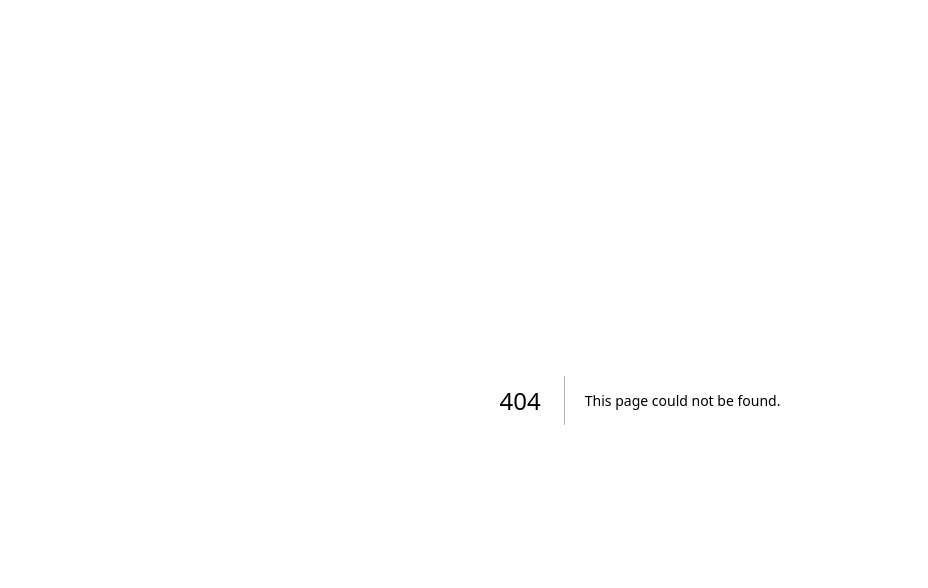
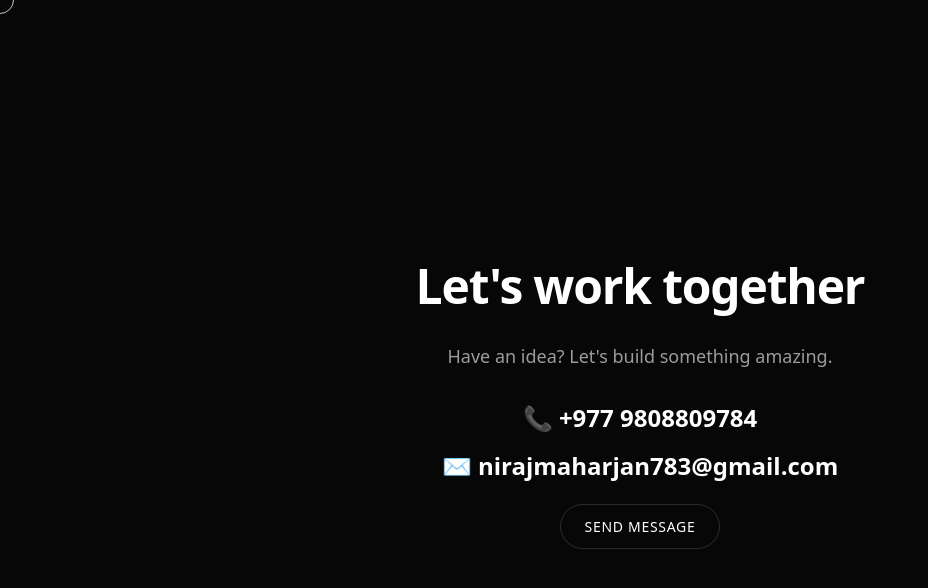
Before and after one commit to nirajmaharjan783/Landing-Page, a Next.js app: page /contact in a window 1280 px wide. Before the commit this address had no page. Shown: the top 588 px of the page, without its empty margins (0-928 px from the left). Built offline with nearby package versions, Linux system fonts and the light colour scheme.

Commit message:
Added page.tsx for contact info

```diff
--- /dev/null
+++ b/app/contact/page.tsx
@@ -0,0 +1,48 @@
+
+export default function ContactPage() {
+    return (
+        <div className="min-h-screen flex items-center justify-center px-6">
+
+            <div className="text-center space-y-8">
+
+                <h1 className="text-5xl font-bold tracking-tight">
+                    Let&apos;s work together
+                </h1>
+
+                <p className="text-[var(--muted)] text-lg">
+                    Have an idea? Let&apos;s build something amazing.
+                </p>
+
+                <div className="space-y-4">
+
+                    <a
+                        href="tel:+9779808809784"
+                        className="block text-2xl font-semibold transition hover:scale-105"
+                    >
+                        📞 +977 9808809784
+                    </a>
+
+                    <a
+                        href="https://mail.google.com/mail/?view=cm&fs=1&to=nirajmaharjan78@gmail.com"
+                        target="_blank"
+                        rel="noopener noreferrer"
+                        className="block text-2xl font-semibold transition hover:scale-105"
+                    >
+                        ✉️ nirajmaharjan783@gmail.com
+                    </a>
+
+                </div>
+
+                <a
+                    href="https://mail.google.com/mail/?view=cm&fs=1&to=nirajmaharjan783@gmail.com"
+                    target="_blank"
+                    rel="noopener noreferrer"
+                    className="mt-6 rounded-full border border-[var(--border)] px-6 py-3 uppercase tracking-wider text-sm transition hover:bg-[var(--foreground)] hover:text-[var(--background)]">
+                    Send Message
+                </a>
+
+            </div>
+
+        </div>
+    );
+}
--- a/app/layout.tsx
+++ b/app/layout.tsx
@@ -1,5 +1,6 @@
 import type { Metadata } from "next";
 import "./globals.css";
+import CustomCursor from "@/components/CustomCursor";
 
 export const metadata: Metadata = {
   title: "Digital Agency Landing Page",
@@ -13,7 +14,9 @@ export default function RootLayout({
 }>) {
   return (
     <html lang="en">
-      <body>{children}</body>
+      <body>
+        <CustomCursor />
+        {children}</body>
     </html>
   );
 }
--- a/components/CustomCursor.tsx
+++ b/components/CustomCursor.tsx
@@ -73,7 +73,7 @@ export default function CustomCursor() {
     return (
         <div
             ref={cursorRef}
-            className="pointer-events-none fixed left-0 top-0 z-[9999] hidden h-7 w-7 -translate-x-1/2 -translate-y-1/2 rounded-full border border-white/80 mix-blend-difference md:block"
+            className="pointer-events-none fixed left-0 top-0 z-[9999]  h-7 w-7 -translate-x-1/2 -translate-y-1/2 rounded-full border border-white/80 mix-blend-difference "
         />
     );
 }
--- a/components/MenuOverlay.tsx
+++ b/components/MenuOverlay.tsx
@@ -97,9 +97,7 @@ export default function MenuOverlay({ isOpen, onClose }: MenuOverlayProps) {
                         </a>
 
                         <a
-                            href="tel:+9779808809784"
-                            target="_blank"
-                            rel="noopener noreferrer"
+                            href="/contact"
                             className="mt-3 block text-2xl font-bold transition hover:scale-105 md:text-3xl"
                         >
                             +977 9808809784
```
